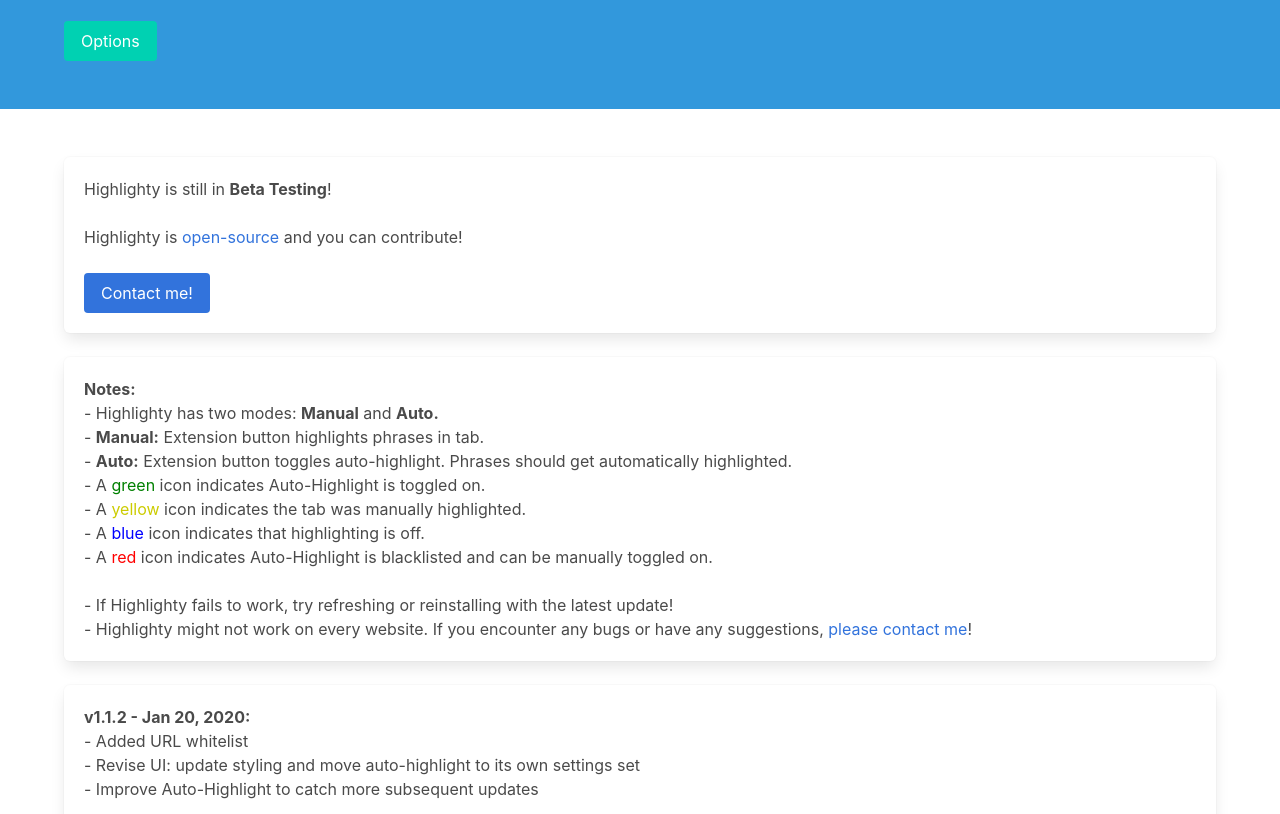
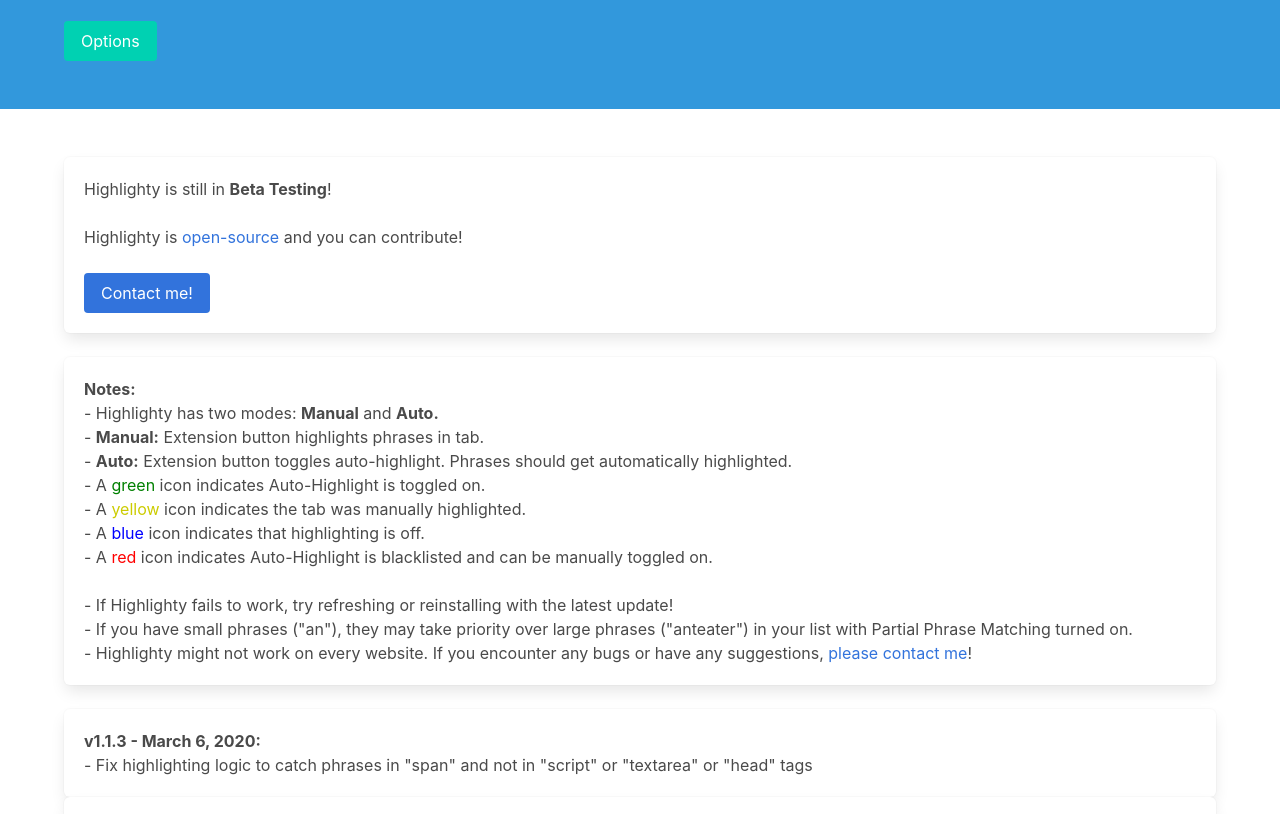
Before and after one commit to wustep/highlighty, a browser extension: page src/info.html in a window 1280 px wide. Shown: the part 116-930 px from the top of the page. Drawn offline with Linux system fonts and the light colour scheme.

Commit message:
[1.1.3] Update manifest and info page

```diff
--- a/src/info.html
+++ b/src/info.html
@@ -44,10 +44,19 @@
             - A <span style="color:blue">blue</span> icon indicates that highlighting is off.<br>
             - A <span style="color:red">red</span> icon indicates Auto-Highlight is blacklisted and can be manually toggled on.<br><br>
             - If Highlighty fails to work, try refreshing or reinstalling with the latest update!<br>
+            - If you have small phrases ("an"), they may take priority over large phrases ("anteater") in your list with Partial Phrase Matching turned on.<br>
             - Highlighty might not work on every website. If you encounter any bugs or have any suggestions, <a target="_blank" href="https://wustep.typeform.com/to/LR3jOI">please contact me</a>!
          </p>
         </div>
       </div><br>
+      <div class="container">
+        <div class="box">
+          <p>
+            <b>v1.1.3 - March 6, 2020:</b><br>
+            - Fix highlighting logic to catch phrases in "span" and not in "script" or "textarea" or "head" tags
+         </p>
+        </div>
+      </div>
       <div class="container">
         <div class="box">
           <p>
```
Also changed, not shown: src/manifest.json.
